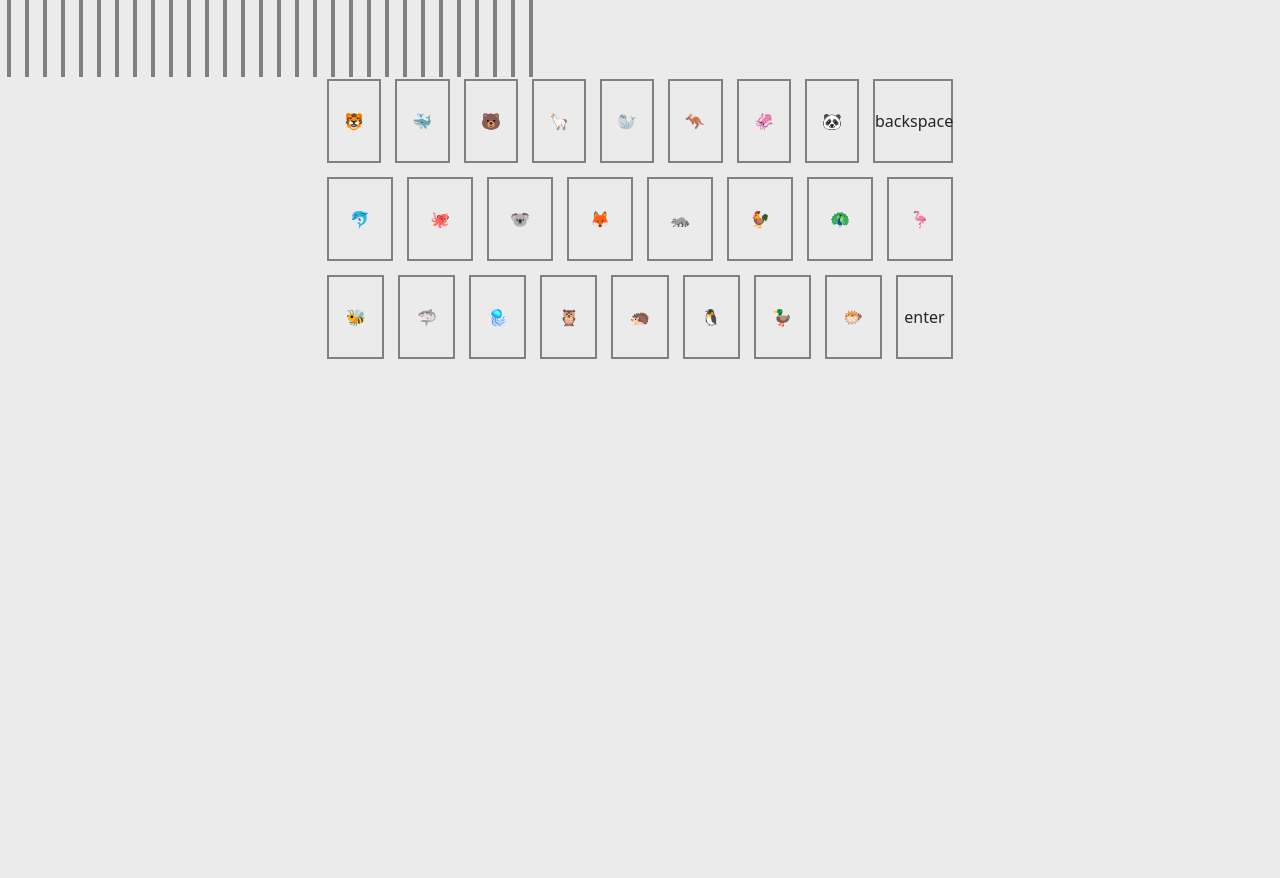
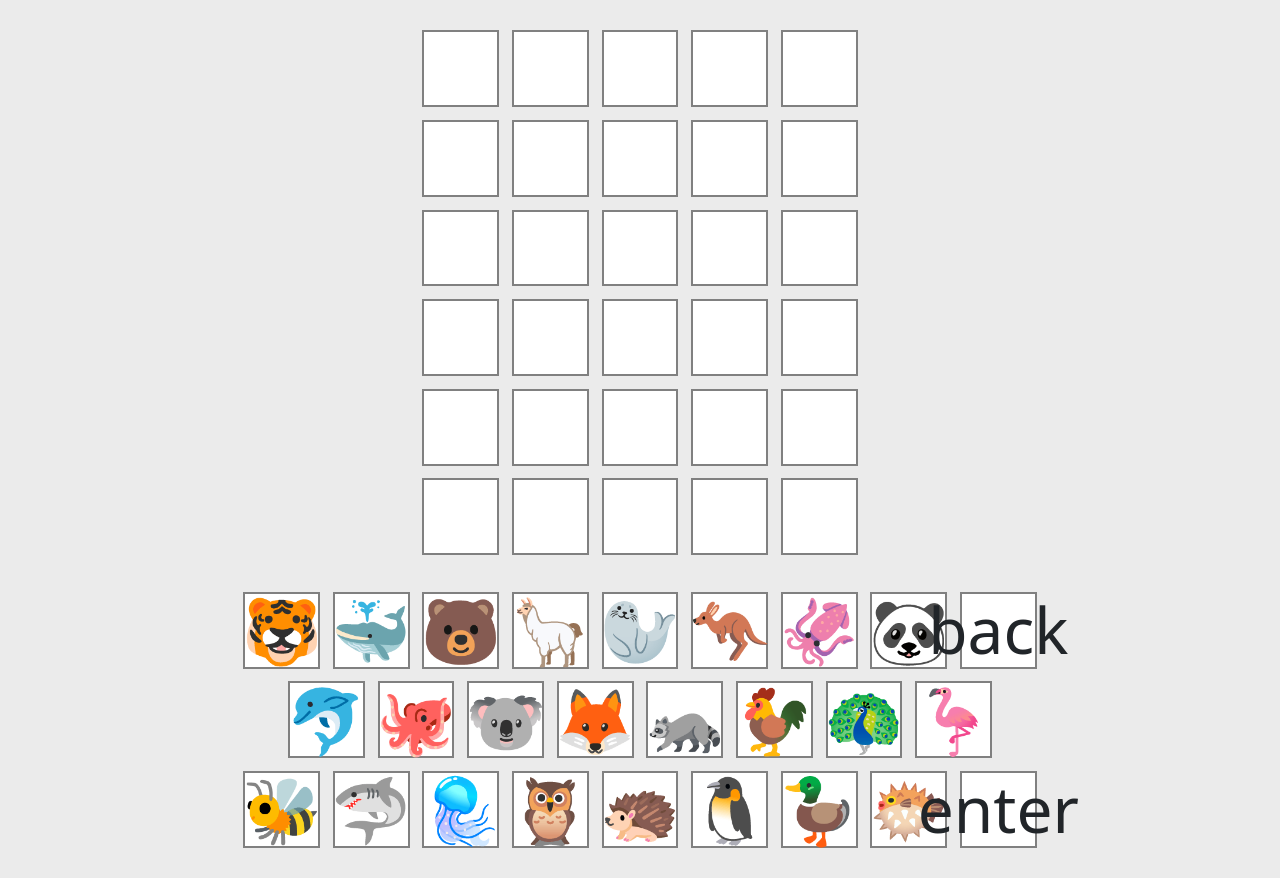
Before and after one commit to ReubenStr0bel/Wordlet, a plain HTML site: page game.html in a window 1280 px wide. Before the commit the page ends 800 px from the top, so only its background shows below. Drawn offline with nearby package versions, Linux system fonts and the light colour scheme.

Commit message:
Modify CSS to improve box display

```diff
--- a/assets/css/styles.css
+++ b/assets/css/styles.css
@@ -12,18 +12,26 @@ body {
 .flex-container {
     display: flex;
     margin: auto;
-    width: 50%;
+    width: fit-content;
     justify-content: center;
 }
 
-.flex-container .emoji{
-    width: 85%; /* overriding width from .flex-container as there are more buttons to display in this section */
+#game-grid {
+    width: fit-content;
+    margin: auto;
+    display: grid;
+    grid-template-columns: repeat(5, 1fr);
+    justify-items: center;
 }
 
 .box {
     border: 2px solid grey;
-    width: 80px;
-    padding: 28px 0; /* top and bottom padding to vertically centre the emoji within the box and ensure the height is equal to the width */
-    text-align: center;
-    margin: 7px;
+    width: 6vw;
+    height: 6vw;
+    margin: 0.5vw;
+    display: flex;
+    justify-content: center;
+    align-items: center;
+    font-size: 8vh;
+    background-color: #FFF;
 }
--- a/game.html
+++ b/game.html
@@ -18,7 +18,7 @@
 <body>
     <section id = "game-grid" class = "mt-4"></section>
 
-    <section id = "emoji-buttons" class = "mt-4">
+    <section id = "emoji-buttons" class = "mt-4 mb-4">
         <div id = "emoji-row-1" class = "emoji flex-container">
             <div class="box box-1">1</div>
             <div class="box box-2">2</div>
@@ -28,7 +28,7 @@
             <div class="box box-6">6</div>
             <div class="box box-7">7</div>
             <div class="box box-8">8</div>
-            <div class="box box-9">backspace</div>
+            <div class="box box-9">back</div>
         </div>
 
         <div id = "emoji-row-2" class = "emoji flex-container">
```
